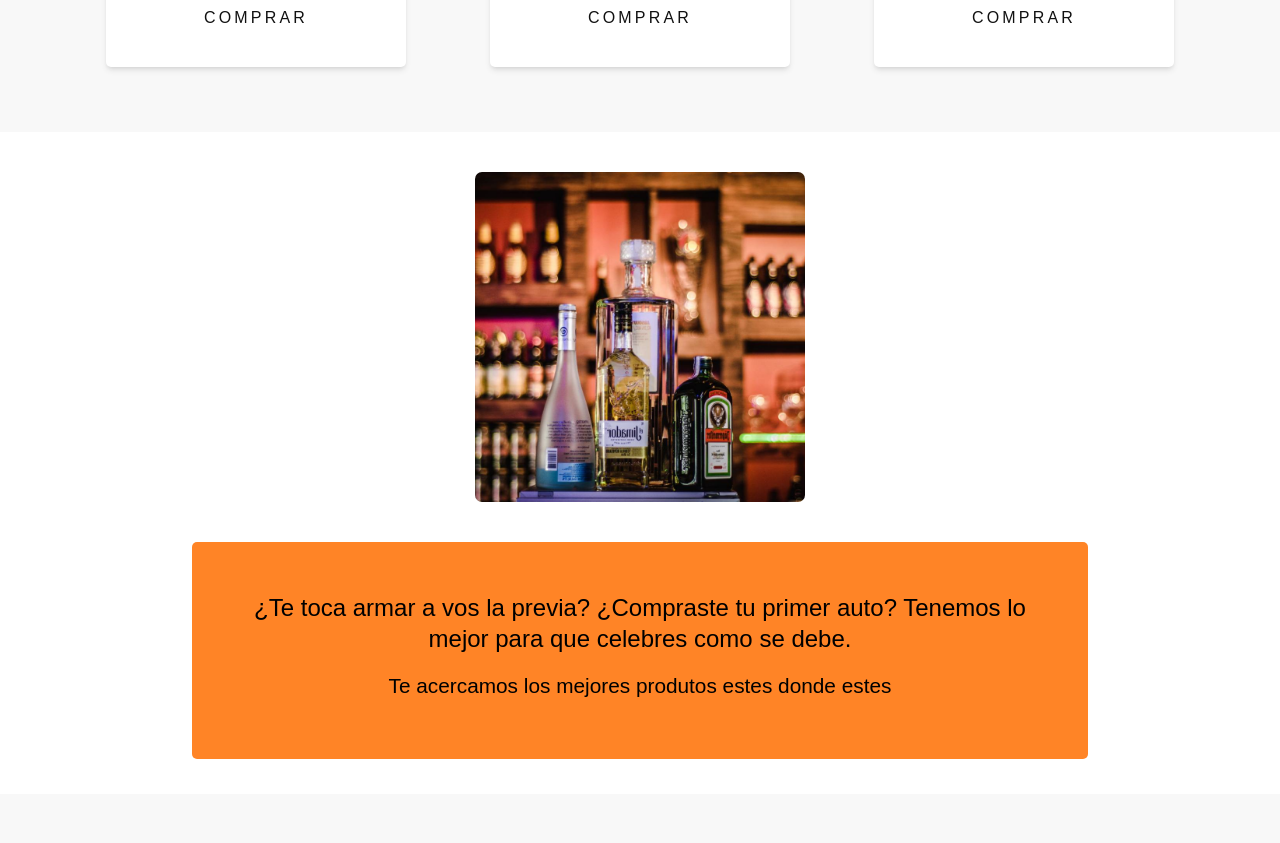
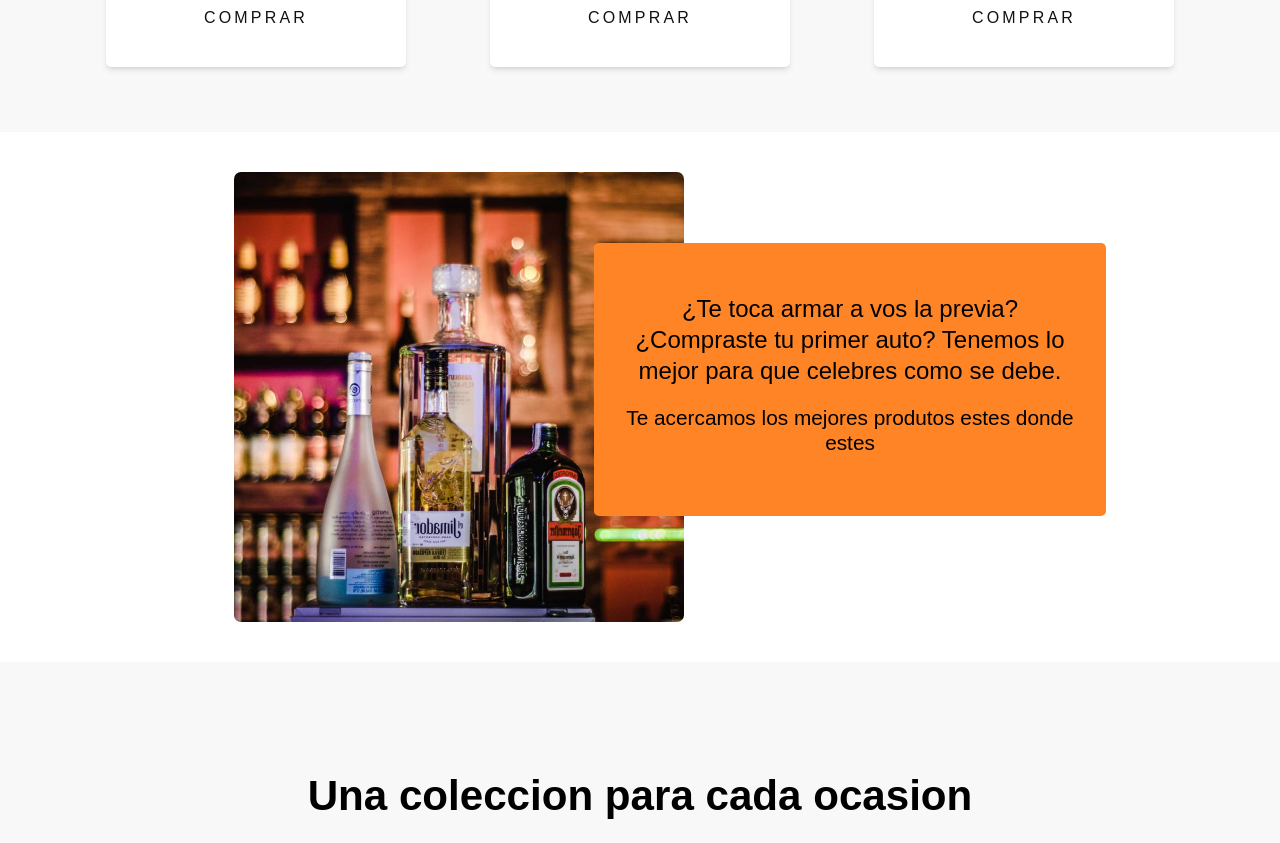
Before and after one commit to JuanCruzEusebi/grupo_11_soloBebidas, a website: page views/index.html in a window 1280 px wide. Shown: the part 1380-2223 px from the top of the page. Drawn offline with Linux system fonts and the light colour scheme; a web font is replaced by a local one.

Commit message:
main now responsive - not finished

```diff
--- a/public/styles/index.css
+++ b/public/styles/index.css
@@ -44,6 +44,10 @@
 .btn--main {
     max-width: 340px;
 }
+
+.banner__heading-container h1 {
+    font-size: 3rem;
+}
 /* mas vendidos */
 
 .mas-vendidos-container {
@@ -68,8 +72,8 @@
     max-width: 300px;
     min-width: 300px;
     margin-right: 10px;
-     margin-left: 10px;
-     margin: auto;
+    margin-left: 10px;
+    margin: auto;
 }
 .card-container {
     width: 100%;
@@ -81,10 +85,11 @@
     flex-wrap: wrap;
 }
 
+
 /* propaganda -------- */
 
 .propaganda-container {
-    margin-bottom: 150px;
+    margin-bottom: 130px;
     margin-top: 25px;
     background-color: white;
     height: 80vh;
@@ -103,10 +108,11 @@
     /* width: 85%;
     height: 100%;  */
     max-width: 600px;
-    width: 330px;
-    height: 330px;
+     width: 230px;
+    height: 230px;
     border-radius: 7px;
 }
+
 
 .propaganda__text-box {
     display: flex;
@@ -115,7 +121,7 @@
     align-items: center;
     background-color: var(--orange);
     padding: 30px 30px;
-    height: 45%;
+    height: 60%;
     text-align: center;
 }
 .propaganda__text-box h3 {
@@ -135,6 +141,7 @@
 /* colecciones ----------*/
 
 .colecciones-container {
+    padding-top: 90px;
     width: 100%;
     height: auto;
     display: flex;
@@ -176,6 +183,7 @@
 }
 
 .colecciones-container-main {
+    width: 100%;
     display: flex;
     flex-direction: row;
     flex-wrap: wrap;
@@ -218,7 +226,7 @@
     width: 40%;
     display: flex;
     flex-direction: column;
-    justify-content: space-evenly;
+    justify-content: center;
     align-items: center;
     text-align: center;
 }
@@ -253,6 +261,8 @@
     .propaganda-container {
         height: 35%;
         width: 100%;
+        margin-bottom: 20px;
+        padding-top: 0px;
         display: flex;
         flex-direction: column;
         justify-content: center;
@@ -265,6 +275,10 @@
     }
     .shipping-container {
         flex-direction: row;
+    }
+    .colecciones-container {
+    padding-top: 70px;
+
     }
 
   }
@@ -303,5 +317,21 @@
         font-weight: 500;
         letter-spacing: 2px;
     }
+    .propaganda-container {
+        display: flex;
+        flex-direction: row;
+        justify-content: center;
+        align-items: center;
+    }
+    .propaganda__img-container > img {
+        width: 450px;
+        height: 450px;
+        margin-left: 150px;
+    }
+    .propaganda__text-box {
+        position: relative;
+        right: 100px;
+        width: 40%;
+    }
 
   }
```
